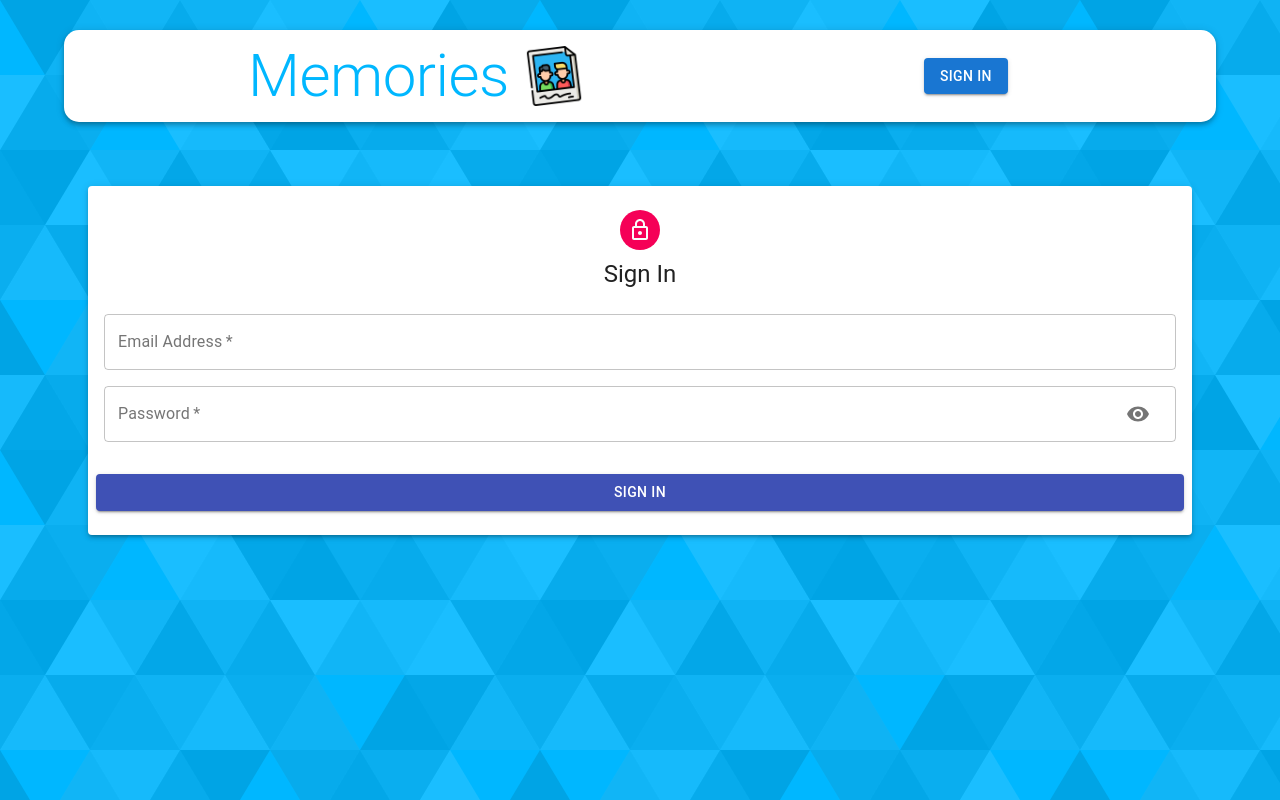
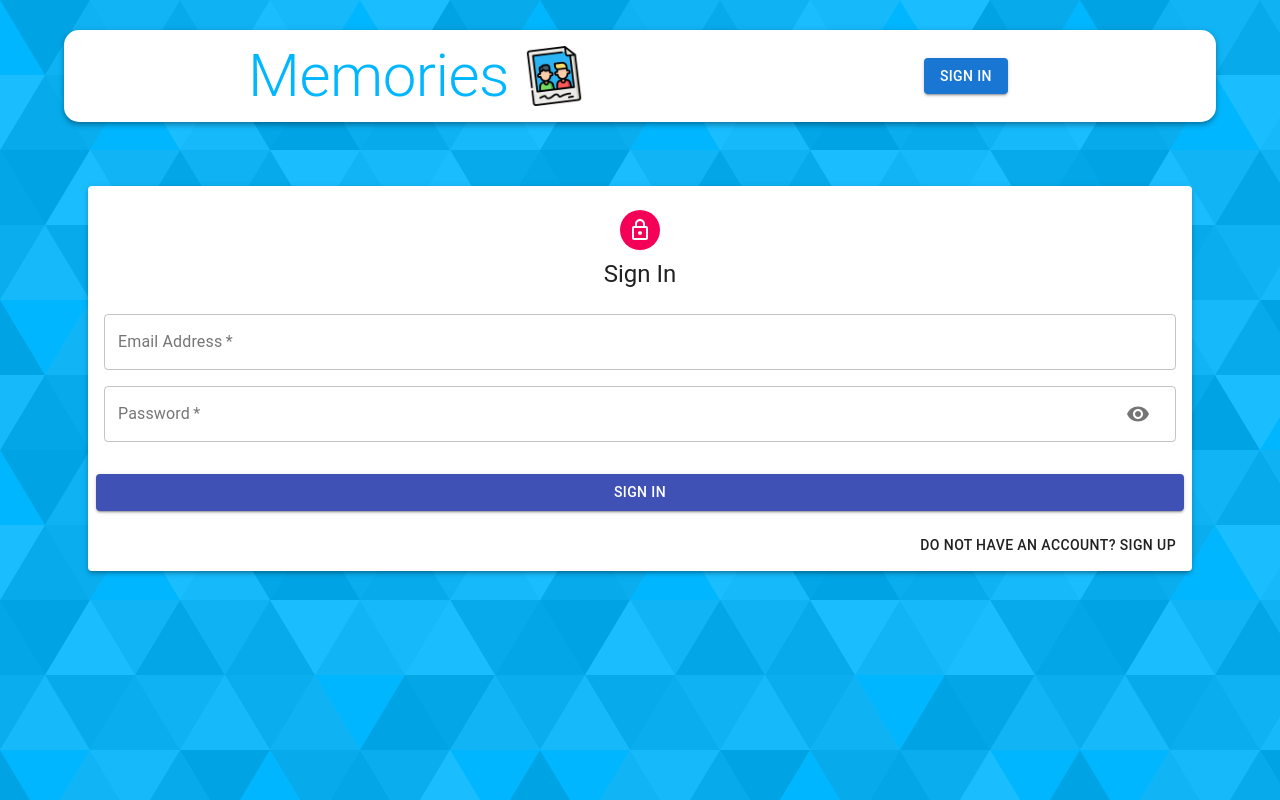
Before and after one commit to RDBagwell/Memories_App, a React (Create React App) app in the folder client/: page /auth in a window 1280 px wide. Built offline with nearby package versions, Linux system fonts and the light colour scheme; no server answers.

Commit message:
Add Google OAuth

```diff
--- a/client/package.json
+++ b/client/package.json
@@ -11,6 +11,7 @@
     "@mui/icons-material": "^5.10.3",
     "@mui/material": "^5.10.3",
     "@mui/styled-engine-sc": "^5.10.3",
+    "@react-oauth/google": "^0.2.6",
     "@testing-library/jest-dom": "^5.16.5",
     "@testing-library/react": "^13.3.0",
     "@testing-library/user-event": "^13.5.0",
--- a/client/src/App.js
+++ b/client/src/App.js
@@ -1,6 +1,7 @@
 import React from 'react';
 import { Container} from '@mui/material';
 import { BrowserRouter, Routes , Route } from 'react-router-dom';
+import { GoogleOAuthProvider } from '@react-oauth/google';
 
 import Navbar from './components/Navbar/Navbar';
 import Home from './components/Home/Home';
@@ -8,6 +9,7 @@ import Auth from './components/Auth/Auth';
 
 const App = () => {
   return (
+    <GoogleOAuthProvider clientId={`${process.env.REACT_APP_OAUTH_CLIENT_ID}`} >
         <BrowserRouter>
           <Container maxWidth='lg'>
             <Navbar />
@@ -17,6 +19,8 @@ const App = () => {
             </Routes>
           </Container>
       </BrowserRouter>
+    </GoogleOAuthProvider>
+
   )
 }
 
--- a/client/src/components/Auth/Auth.jsx
+++ b/client/src/components/Auth/Auth.jsx
@@ -1,13 +1,15 @@
 import {useState} from 'react';
 import { Avatar, Button, Paper, Grid, Typography, Container } from '@material-ui/core';
 import LockOutlinedIcon from '@material-ui/icons/LockOutlined';
+import { GoogleLogin, googleLogout  } from '@react-oauth/google';
 import useStyles from './styles'
 import Input from './Input';
 
 const Auth = () => {
-    const isSignup = false;
+    const [isSignup, setIsSignup] = useState(false);
     const classes = useStyles();
-    const [showPassword, setShowPassword] = useState(false)
+
+    const [showPassword, setShowPassword] = useState(false);
 
     const handleSubmit = ()=>{
 
@@ -17,7 +19,12 @@ const Auth = () => {
 
     }
 
-    const handleShowPassword = ()=> setShowPassword((prevShowPassword)=> !prevShowPassword)
+    const handleShowPassword = ()=> setShowPassword((prevShowPassword)=> !prevShowPassword);
+
+    const switchMode = ()=>{
+      setIsSignup(!isSignup);
+      handleShowPassword(false)
+    }
   return (
     <Container>
       <Paper className={classes.paper} elevation={3}>
@@ -43,6 +50,14 @@ const Auth = () => {
             <Button type='submit' variant='contained' color='primary' className={classes.submit} fullWidth>
               {isSignup ? 'Sign Up' : 'Sign In'}
             </Button>
+            <Grid container justifyContent='flex-end'>
+              <Grid item>
+                <Button onClick={switchMode}>
+                  {isSignup ? 'Already have an account? Sign In' : 'Do not have an account? Sign Up'}
+                </Button>
+                {/* {!isSignup && <GoogleLogin>Signin With Google</GoogleLogin>} */}
+              </Grid>
+            </Grid>
           </Grid>
         </form>
       </Paper>
```
Also changed, not shown: 1 other file (tests, documents, lock files or other folders). Lines whose indentation alone changed are shown as unchanged.
